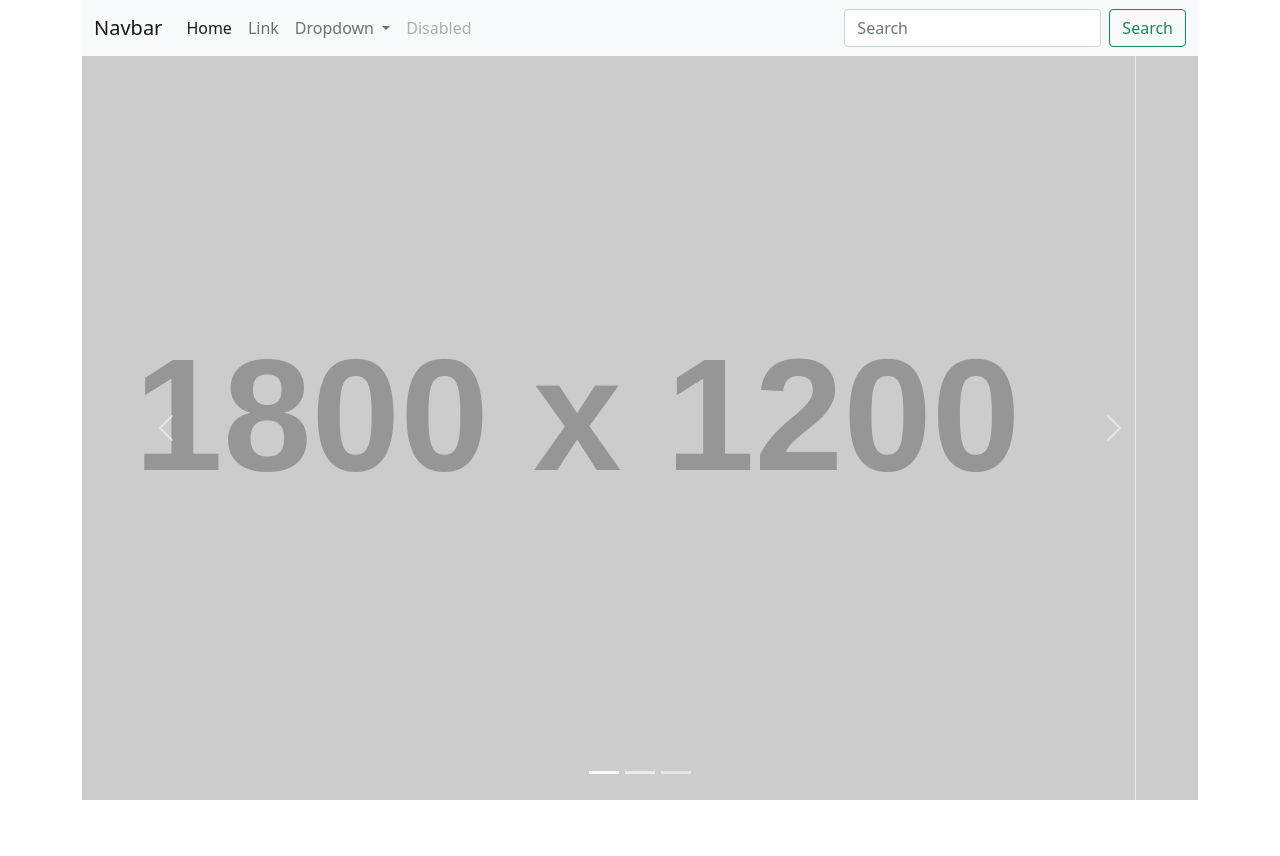
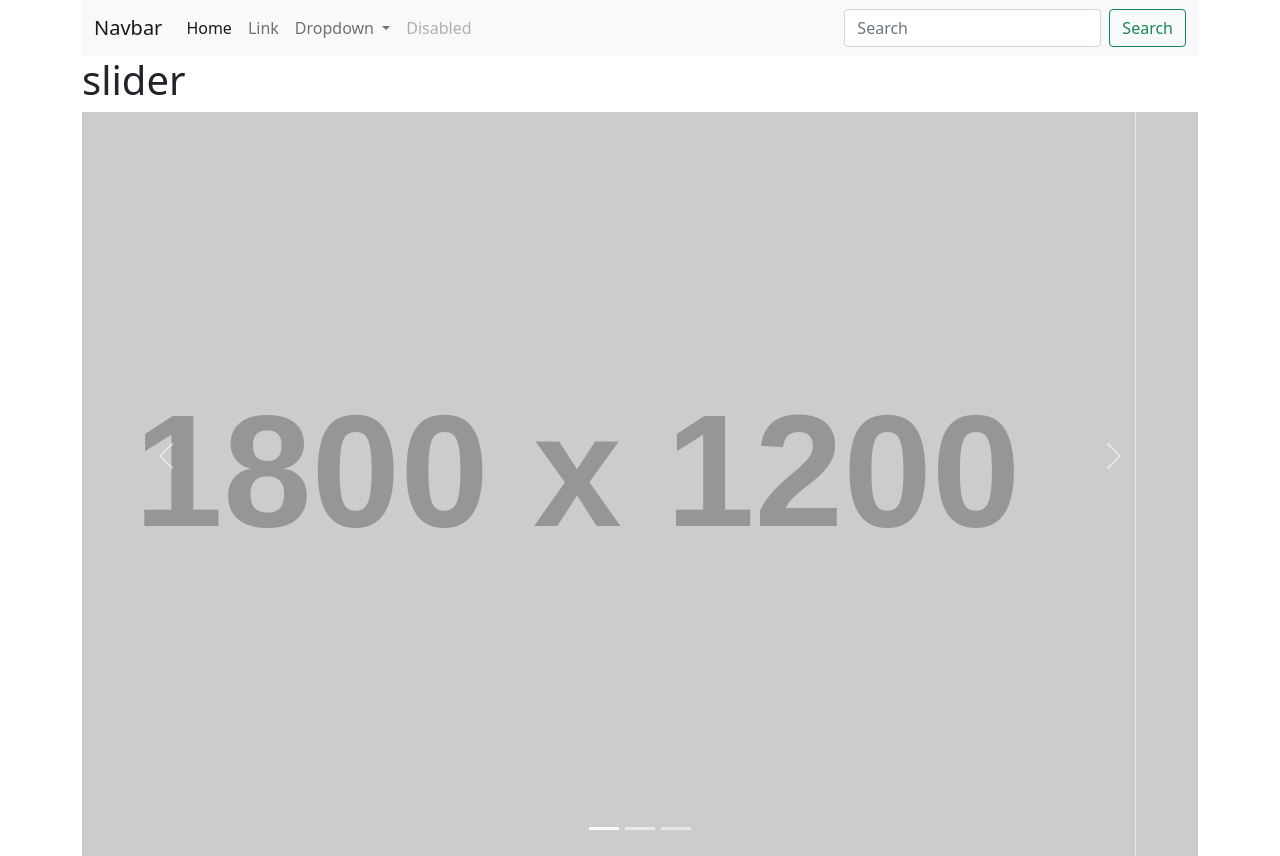
Before and after one commit to FAIZALI1212/pr2-202401c1, a plain HTML site: page index.html in a window 1280 px wide. Before the commit the page ends 800 px from the top, so only its background shows below. Drawn offline with nearby package versions, Linux system fonts and the light colour scheme; placeholder pictures from the web are drawn by us.

Commit message:
Update index.html
Signed-off-by: Faiz Ali <61585753+FAIZALI1212@users.noreply.github.com>

```diff
--- a/index.html
+++ b/index.html
@@ -46,6 +46,7 @@
       </nav>
 
     <div id="carouselExampleIndicators" class="carousel slide" data-bs-ride="carousel">
+        <h1>slider</h1>
       <div class="carousel-indicators">
         <button type="button" data-bs-target="#carouselExampleIndicators" data-bs-slide-to="0" class="active" aria-current="true" aria-label="Slide 1"></button>
         <button type="button" data-bs-target="#carouselExampleIndicators" data-bs-slide-to="1" aria-label="Slide 2"></button>
```
